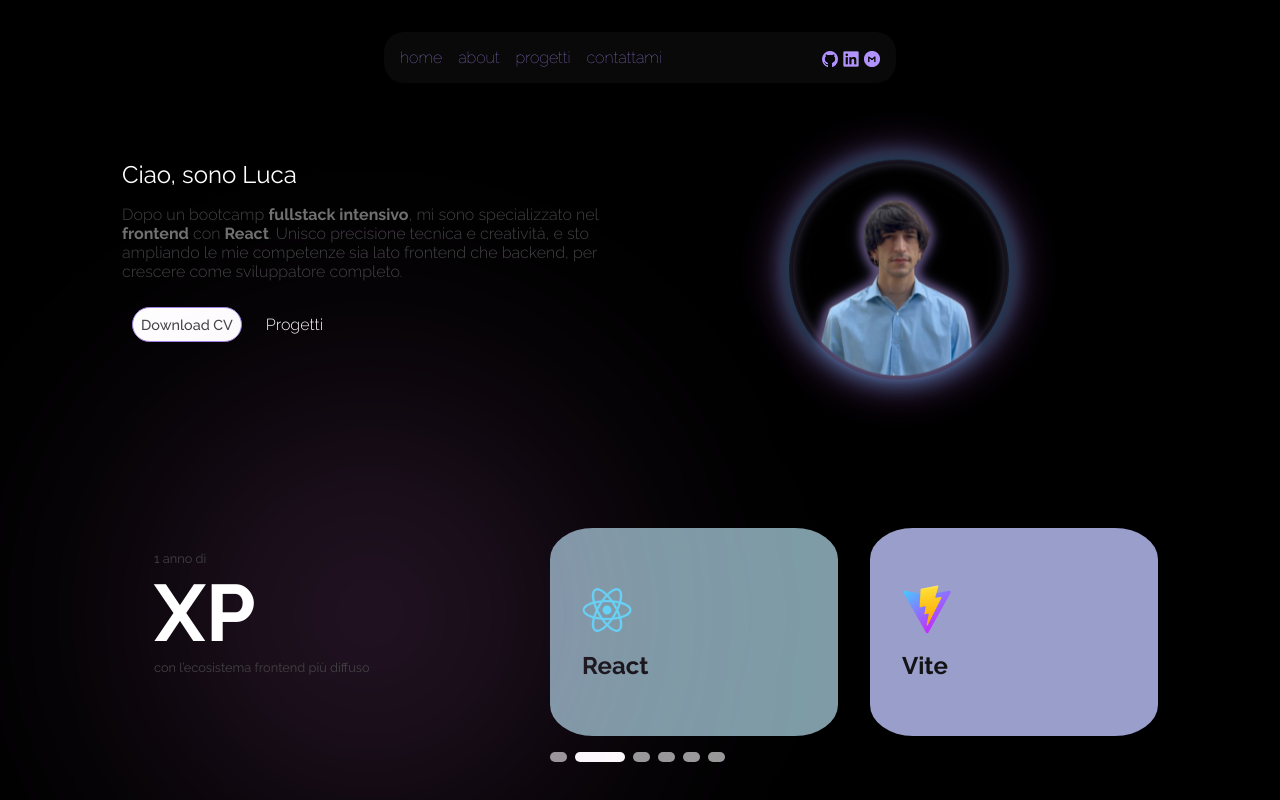
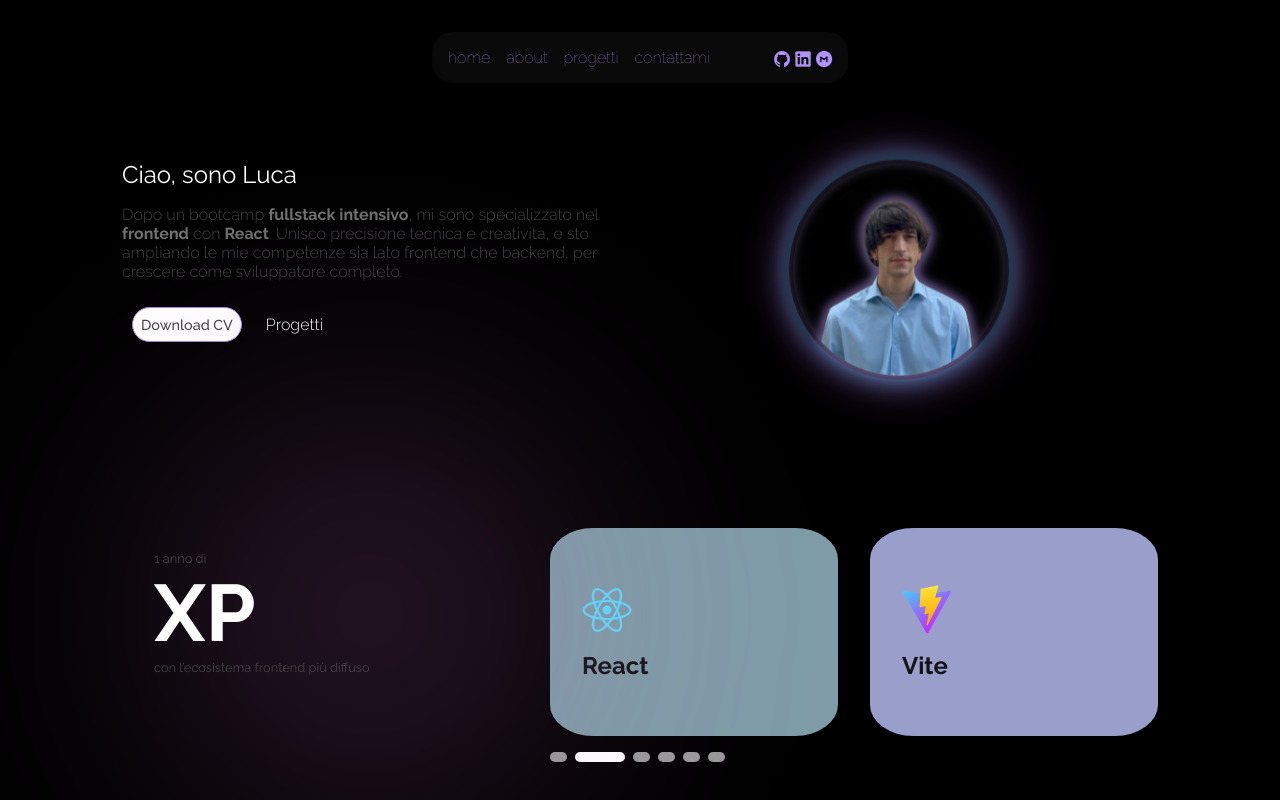
Before and after one commit to lucaconigliaro/Portfolio, a React (Vite) app: page / in a window 1280 px wide. Shown: the top 800 px of the page. Built offline with nearby package versions, Linux system fonts and the light colour scheme.

Commit message:
fix: fix navbar

```diff
--- a/src/index.css
+++ b/src/index.css
@@ -42,7 +42,6 @@ body {
 
 /* NAVBAR */
 .navbar {
-    width: 40%;
     margin: 0 auto;
     background-color: #131315;
     padding: 1rem;
@@ -52,7 +51,7 @@ body {
     align-items: center;
     color: #9F83E4;
     margin-bottom: 2rem;
-    gap: 2rem;
+    gap: 4rem;
     position: fixed;
     z-index: 999;
     top: 2rem;
@@ -583,7 +582,7 @@ footer .footer-down {
 /* MEDIA QUERY: Tablet (max 1024px) */
 @media (max-width: 1024px) and (min-width: 768px) {
     .navbar {
-        width: auto%;
+        width: auto;
         justify-content: center;
         gap: 2rem;
     }
@@ -637,6 +636,8 @@ footer .footer-down {
         gap: 2rem;
         font-size: .8rem;
     }
+
+
 
     main .xp-Section::before {
         top: -120px;
```
